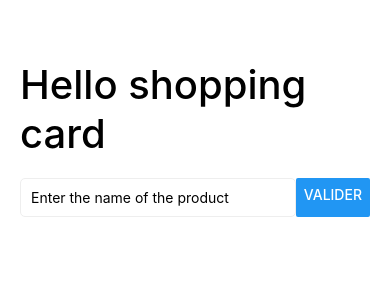
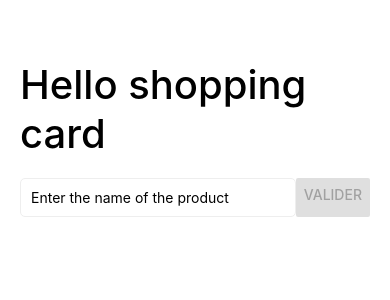
Before and after one commit to NdekoCode/mobile-shopping-list, a React Native app: screen / in a window 390 px wide. Shown: the top 300 px of the page. Built offline with nearby package versions, Linux system fonts and the light colour scheme.

Commit message:
feat: add pressable actions

```diff
--- a/App.js
+++ b/App.js
@@ -1,29 +1,26 @@
-import {
-  Button,
-  FlatList,
-  ScrollView,
-  Text,
-  TextInput,
-  View,
-} from "react-native";
+import { Text, View } from "react-native";
 import styles from "./styles/globals";
 import { useState } from "react";
 import { ProductForm, ProductList } from "./components";
 
 export default function App() {
   const [products, setProducts] = useState([]);
+  const clearProducts = () => {
+    setProducts([]);
+  };
   const handlePress = (product) => {
-    if (product.name.trim().length > 1) {
-      setProducts((prevState) => [product, ...prevState]);
-    }
+    setProducts((prevState) => [product, ...prevState]);
+  };
+  const onDelete = (id) => {
+    setProducts(products.filter((d) => d.id !== id));
   };
   return (
     <View style={styles.container}>
       <View style={styles.viewText}>
         <Text style={styles.textTitle}>Hello shopping card</Text>
       </View>
-      <ProductForm handlePress={handlePress} />
-      <ProductList products={products} />
+      <ProductForm handlePress={handlePress} clearProducts={clearProducts} />
+      <ProductList products={products} onDelete={onDelete} />
     </View>
   );
 }
--- a/components/ProductForm.js
+++ b/components/ProductForm.js
@@ -1,12 +1,18 @@
-import { Button, TextInput, View } from "react-native";
+import { Alert, Button, TextInput, View } from "react-native";
 import styles from "../styles/globals";
-import { useState } from "react";
+import { useEffect, useState } from "react";
 
-export const ProductForm = ({ handlePress }) => {
+export const ProductForm = ({ handlePress, clearProducts }) => {
+  const [count, setCount] = useState(0);
   const [product, setProduct] = useState({
     name: "",
     id: Date.now().toString(),
   });
+  useEffect(() => {
+    if (count === 3) {
+      clearProducts();
+    }
+  }, [count]);
 
   const handleTextChange = (text) => {
     setProduct((prevState) => ({
@@ -16,11 +22,33 @@ export const ProductForm = ({ handlePress }) => {
     }));
   };
   const handleSubmit = (e) => {
-    handlePress(product);
-    setProduct({
-      name: "",
-      id: "",
-    });
+    console.log("Hello");
+    if (product.name.trim().length > 1) {
+      handlePress(product);
+      setProduct({
+        name: "",
+        id: "",
+      });
+    } else {
+      setCount((c) => c + 1);
+      Alert.alert(
+        "Enter a valid product name",
+        "Le nombre de caractere doit etre superieeure à 1",
+        [
+          {
+            text: "COMPRIS",
+            onPress: () => console.log("Compris"),
+          },
+          {
+            text: "REFUSER",
+            onPress: () => console.log("Refusé"),
+          },
+        ],
+        {
+          cancelable: true,
+        }
+      );
+    }
   };
   return (
     <View style={styles.inputContainer}>
@@ -30,7 +58,12 @@ export const ProductForm = ({ handlePress }) => {
         placeholder="Enter the name of the product"
         onChangeText={handleTextChange}
       ></TextInput>
-      <Button title="Valider" style={styles.button} onPress={handleSubmit} />
+      <Button
+        disabled={product.name.trim().length < 2}
+        title="Valider"
+        style={styles.button}
+        onPress={handleSubmit}
+      />
     </View>
   );
 };
--- a/components/ProductItem.js
+++ b/components/ProductItem.js
@@ -1,13 +1,15 @@
-import { Text, View } from "react-native";
+import { Pressable, Text, View } from "react-native";
 import styles from "../styles/globals";
 
-export const ProductItem = ({ item }) => {
+export const ProductItem = ({ item, onDelete }) => {
   return (
-    <View style={styles.productItem} onPress={() => console.log("Pressed")}>
-      <Text>
-        {" "}
-        Name of the product {item.id}: {item.name}
-      </Text>
-    </View>
+    <Pressable activeOpacity={0.85} onPress={() => onDelete(item.id)}>
+      <View style={styles.productItem}>
+        <Text> Name of the product</Text>
+        <Text>
+          {item.id}: {item.name}
+        </Text>
+      </View>
+    </Pressable>
   );
 };
--- a/components/ProductList.js
+++ b/components/ProductList.js
@@ -2,7 +2,7 @@ import { FlatList } from "react-native";
 import styles from "../styles/globals";
 import { ProductItem } from "./ProductItem";
 
-export const ProductList = ({ products }) => {
+export const ProductList = ({ products, onDelete }) => {
   console.log(products);
   return (
     products.length > 0 && (
@@ -10,7 +10,9 @@ export const ProductList = ({ products }) => {
         style={styles.productContainer}
         data={products}
         keyExtractor={(item) => item.id}
-        renderItem={({ item }) => <ProductItem item={item} />}
+        renderItem={({ item }) => (
+          <ProductItem onDelete={onDelete} item={item} />
+        )}
       ></FlatList>
     )
   );
```
